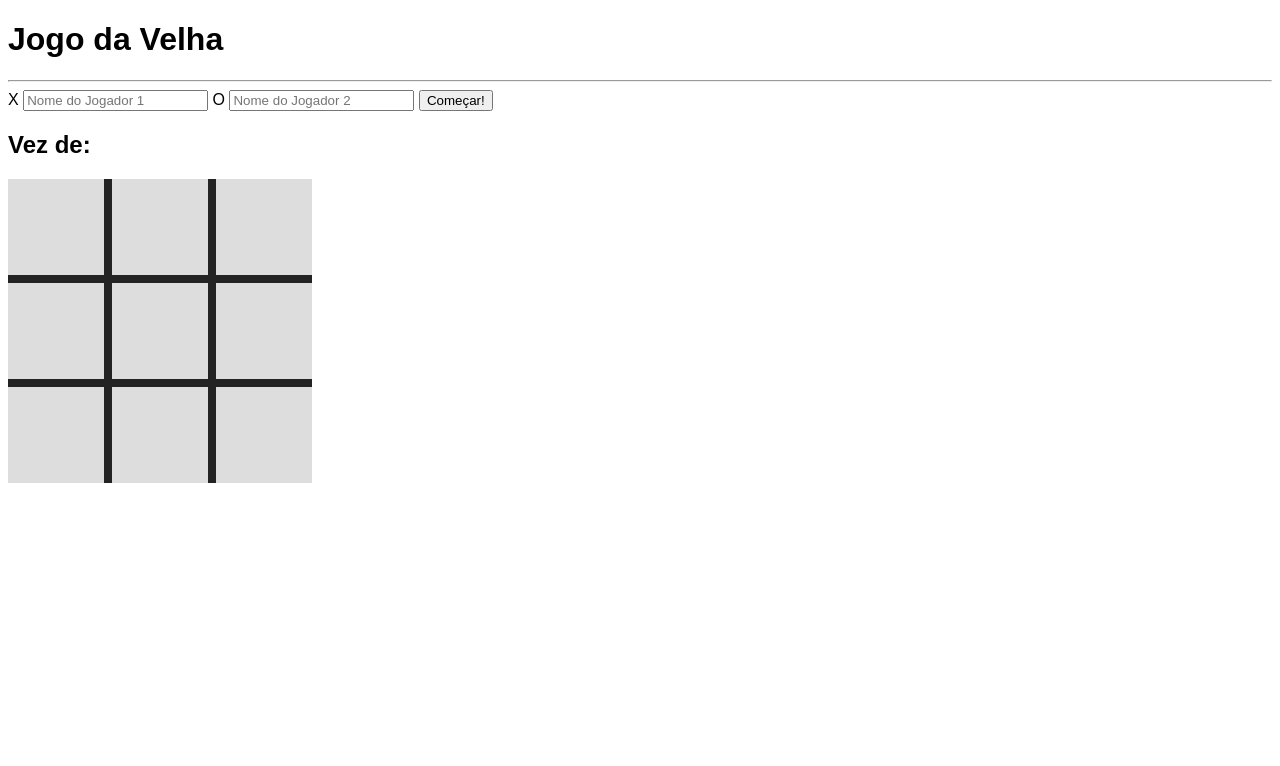
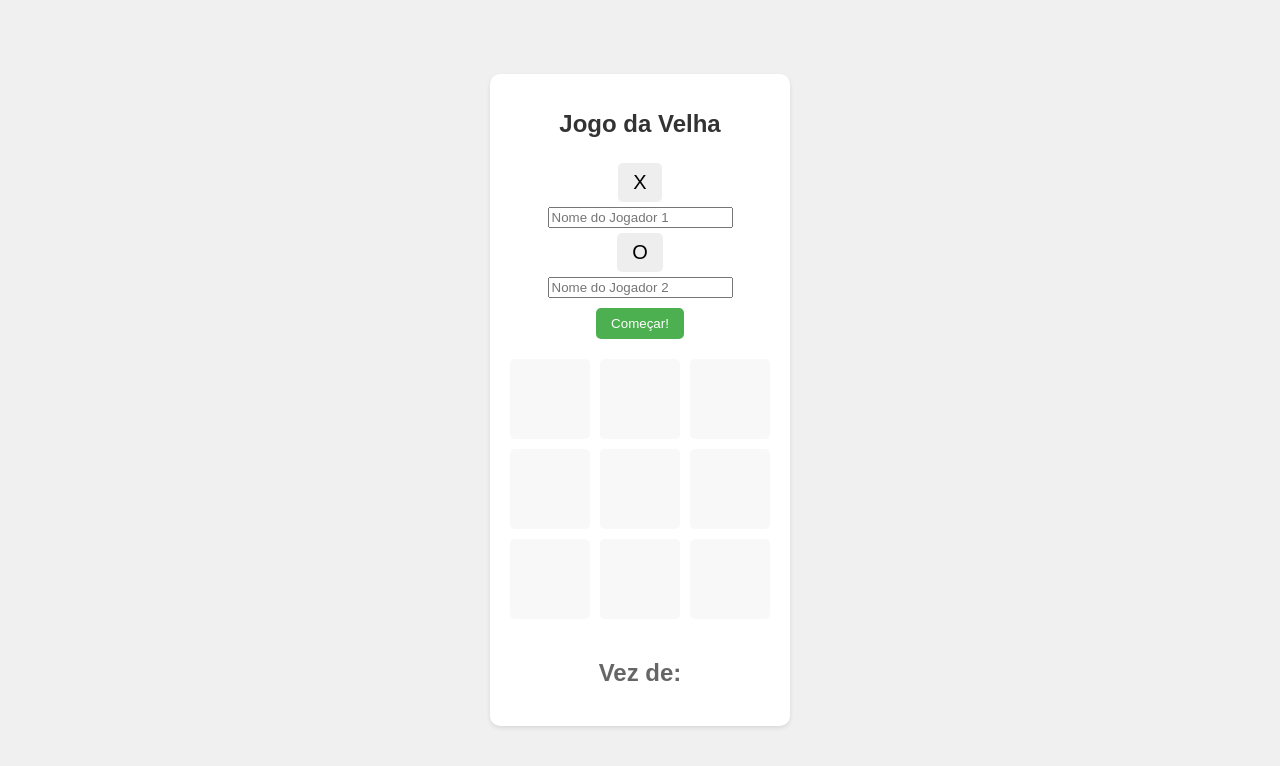
Before and after one commit to JoaoVitorCRamos/JogoDaVelha, a plain HTML site: page index.html in a window 1280 px wide. Drawn offline with Linux system fonts and the light colour scheme.

Commit message:
melhorei o css do site

```diff
--- a/index.html
+++ b/index.html
@@ -9,14 +9,16 @@
   <script src="index.js" defer></script>
 </head>
 <body>
-  <h1>Jogo da Velha</h1>
-  <hr>
-  <label for="player1">X</label>
-  <input type="text" id="player1" placeholder="Nome do Jogador 1">
-  <label for="player2">O</label>
-  <input type="text" id="player2" placeholder="Nome do Jogador 2">
-  <button id="start">Começar!</button>
-  <h2>Vez de: <span id="turnPlayer"></span></h2>
+  <div class="container">
+    <h1 id="title">Jogo da Velha</h1>
+
+    <section id="player-names">
+      <label for="player1">X</label>
+      <input type="text" id="player1" placeholder="Nome do Jogador 1">
+      <label for="player2">O</label>
+      <input type="text" id="player2" placeholder="Nome do Jogador 2">
+      <button id="start">Começar!</button>
+    </section>
   <section id="gameBoard">
     <span class="cursor-pointer" data-region="0.0"></span>
     <span class="cursor-pointer" data-region="0.1"></span>
@@ -28,5 +30,7 @@
     <span class="cursor-pointer" data-region="2.1"></span>
     <span class="cursor-pointer" data-region="2.2"></span>
   </section>
+  <h2>Vez de: <span id="turnPlayer"></span></h2>
+  </div>
 </body>
 </html>
--- a/index.js
+++ b/index.js
@@ -14,11 +14,11 @@ function initializeGame() {
   vBoard = [['', '', ''], ['', '', ''], ['', '', '']]
   turnPlayer = 'player1'
 
-  // Ajusta o título da página (caso seja necessário)
+  // Ajusta o título da página
   document.querySelector('h2').innerHTML = 'Vez de: <span id="turnPlayer"></span>'
   updateTitle()
 
-  // Limpa o tabuleiro (caso seja necessário) e adiciona os eventos de clique
+  // Limpa o tabuleiro e adiciona os eventos de clique
   boardRegions.forEach(function (element) {
     element.classList.remove('win')
     element.innerText = ''
@@ -82,7 +82,7 @@ function handleBoardClick(ev) {
     vBoard[row][column] = 'O'
   }
 
-  // Limpa o console e exibe nosso tabuleiro virtual
+  // Limpa o console e exibe tabuleiro virtual
   console.clear()
   console.table(vBoard)
 
--- a/style.css
+++ b/style.css
@@ -1,28 +1,99 @@
 body {
-    font-family: sans-serif;
+  font-family: 'Arial', sans-serif;
+  background-color: #f0f0f0;
+  display: flex;
+  justify-content: center;
+  align-items: center;
+  height: 100vh;
+  margin: 0;
+}
+
+.container {
+  text-align: center;
+  background-color: #fff;
+  border-radius: 10px;
+  padding: 20px;
+  box-shadow: 0 2px 4px rgba(0, 0, 0, 0.1);
+  display: flex;
+  flex-direction: column;
+  align-items: center;
+}
+
+h1 {
+  color: #333;
+}
+
+h2 {
+  color: #666;
+}
+
+#title {
+  margin-bottom: 20px;
+  font-size: 24px;
+}
+
+#player-names {
+  margin-bottom: 20px;
+  display: flex;
+  flex-direction: column;
+  align-items: center;
+}
+
+#player-names label {
+  margin: 5px;
+  font-size: 20px;
+  background-color: #eee;
+  padding: 8px 15px;
+  border-radius: 5px;
+  cursor: pointer;
+  transition: background-color 0.3s ease-in-out;
+}
+
+#player-names label:hover {
+  background-color: #ddd;
+}
+
+#start {
+  margin-top: 10px;
+  padding: 8px 15px;
+  background-color: #4caf50;
+  color: #fff;
+  border: none;
+  border-radius: 5px;
+  cursor: pointer;
+  transition: background-color 0.3s ease-in-out;
+}
+
+#start:hover {
+  background-color: #45a049;
 }
 
 #gameBoard {
-    background-color: #232323;
   display: grid;
-    grid-template-columns: 6rem 6rem 6rem;
-    grid-template-rows: 6rem 6rem 6rem;
-    gap: .5rem;
-    margin-bottom: 1.5rem;
-    max-width: 19rem;
+  grid-template-columns: repeat(3, 1fr);
+  grid-gap: 10px;
+  justify-items: center;
+  margin-bottom: 20px;
 }
 
 #gameBoard span {
-    background-color: #ddd;
-    display: grid;
-    place-content: center;
-    font-size: 5rem;
+  display: flex;
+  justify-content: center;
+  align-items: center;
+  font-size: 3rem;
+  width: 80px;
+  height: 80px;
+  background-color: #f8f8f8;
+  border-radius: 5px;
+  cursor: pointer;
+  transition: background-color 0.3s ease-in-out;
+}
+
+#gameBoard span:hover {
+  background-color: #e0e0e0;
 }
 
 #gameBoard span.win {
-    background-color: #25a340;
+  background-color: #4caf50;
+  color: #fff;
 }
-
-  .cursor-pointer {
-    cursor: pointer;
-  }
```
Lines whose indentation alone changed are shown as unchanged.
